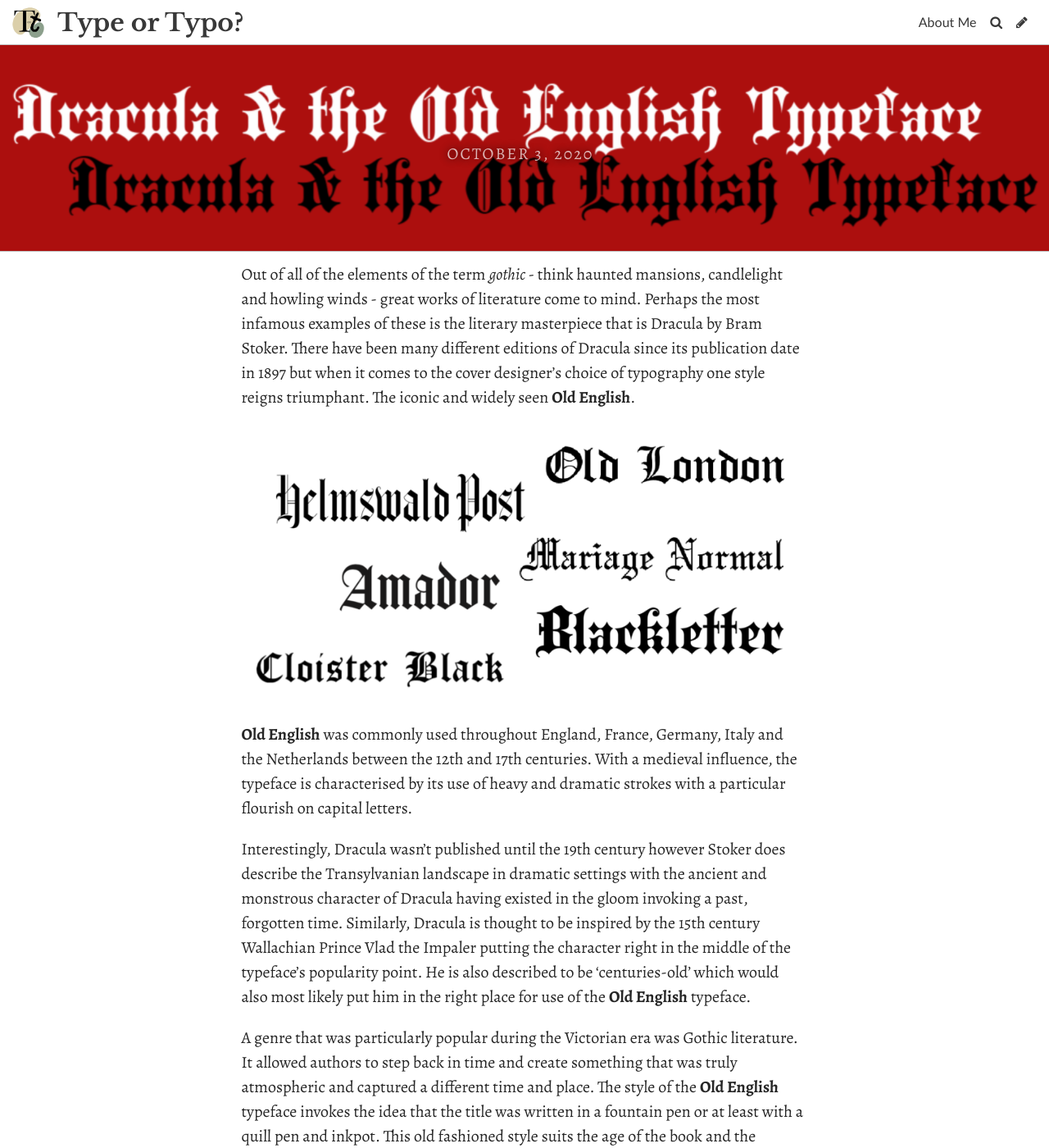
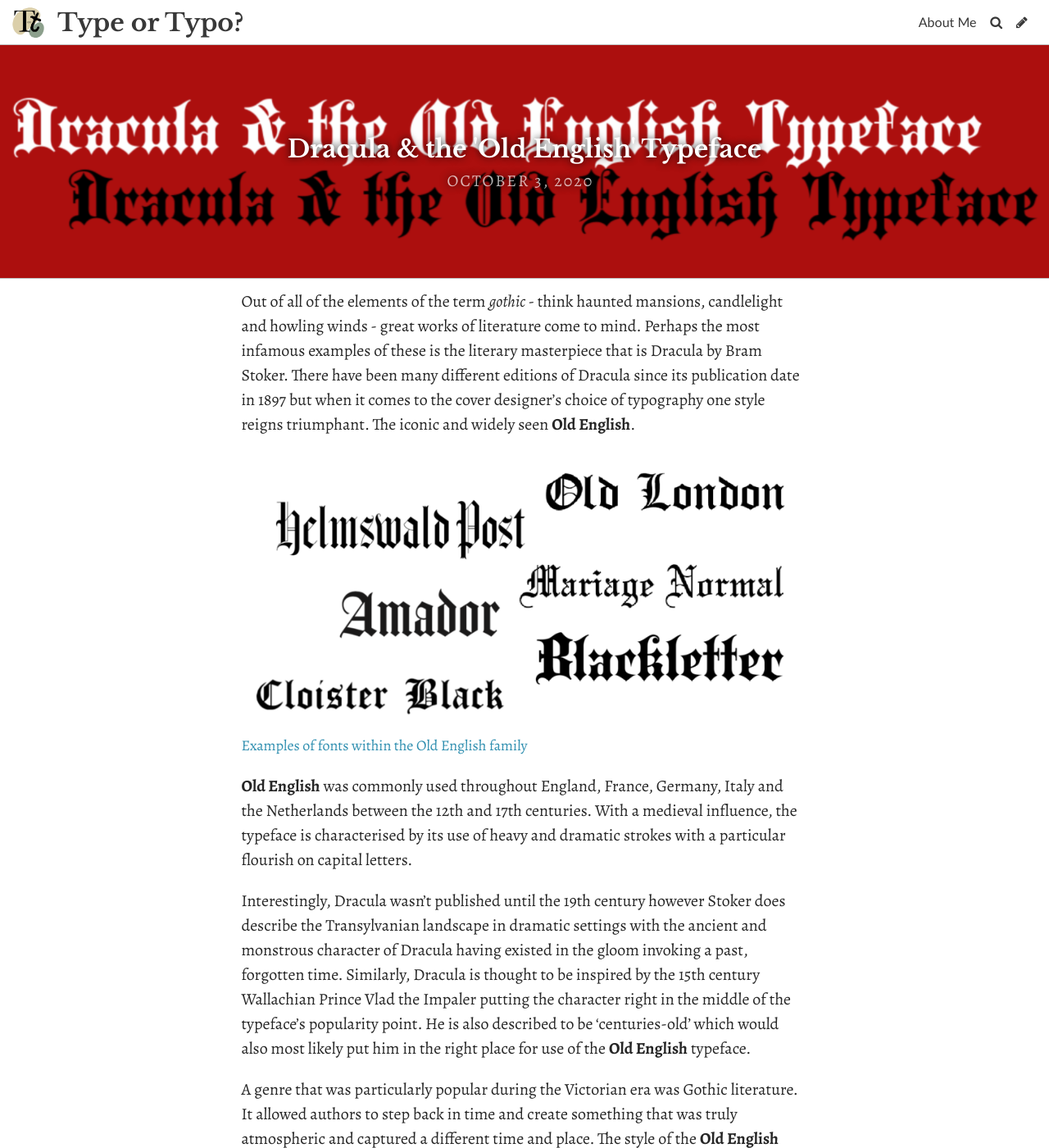
Before and after one commit to jemcox/brookesbooks, a Jekyll site: the page built from _posts/2020-10-03-gothic-literature-and-the-old-english-font.md, in a window 1280 px wide and 1400 px high. Shown: the whole window at 82% size. Built offline with Jekyll 4.4.1, drawn with Linux system fonts in a browser that asks for light colours; some web fonts are replaced.

Commit message:
Update Post “2020-10-03-gothic-literature-and-the-old-english-font”

```diff
--- a/_posts/2020-10-03-gothic-literature-and-the-old-english-font.md
+++ b/_posts/2020-10-03-gothic-literature-and-the-old-english-font.md
@@ -1,6 +1,6 @@
 ---
 layout: post
-title: " "
+title: Dracula & the 'Old English' Typeface
 date: 2020-10-03T16:38:55.395Z
 header_feature_image: ../uploads/screenshot-2020-10-12-at-15.07.08.png
 comments: true
@@ -12,7 +12,7 @@ tags:
 ---
 Out of all of the elements of the term *gothic* - think haunted mansions, candlelight and howling winds - great works of literature come to mind. Perhaps the most infamous examples of these is the literary masterpiece that is Dracula by Bram Stoker. There have been many different editions of Dracula since its publication date in 1897 but when it comes to the cover designer's choice of typography one style reigns triumphant. The iconic and widely seen **Old English**.
 
-![](../uploads/screenshot-2020-10-04-at-13.21.25.png "Popular Old English Fonts")
+![Examples of fonts within the Old English family](../uploads/screenshot-2020-10-04-at-13.21.25.png "Examples of fonts within the Old English family")
 
 **Old English** was commonly used throughout England, France, Germany, Italy and the Netherlands between the 12th and 17th centuries. With a medieval influence, the typeface is characterised by its use of heavy and dramatic strokes with a particular flourish on capital letters.
 
```
